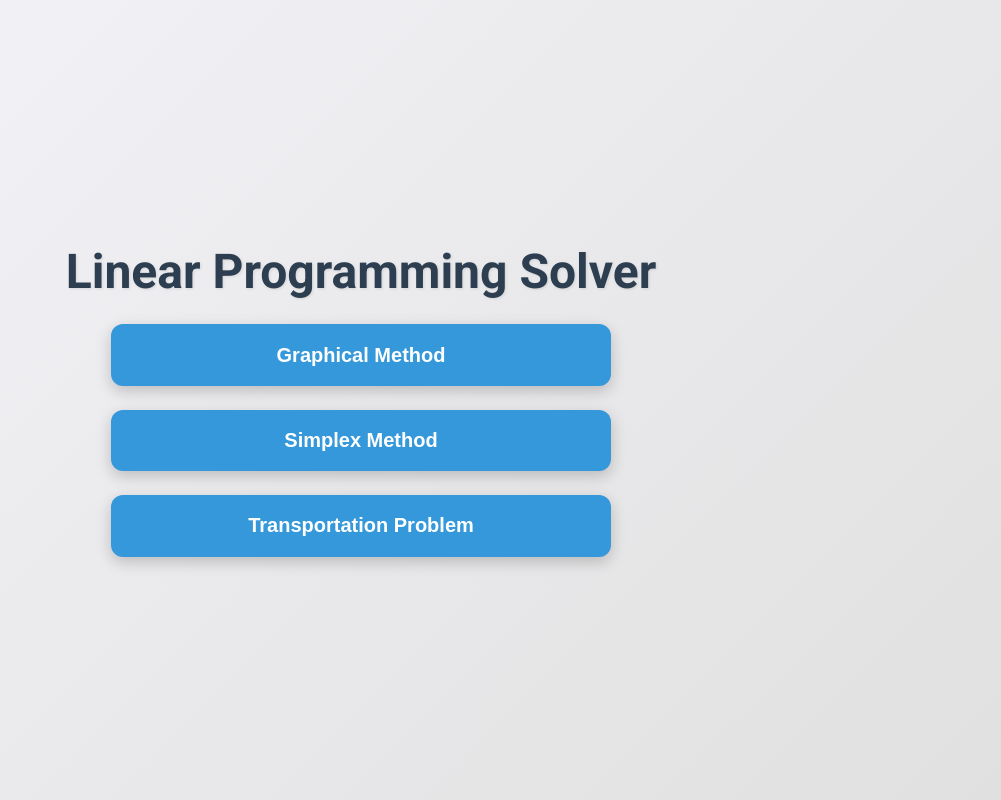
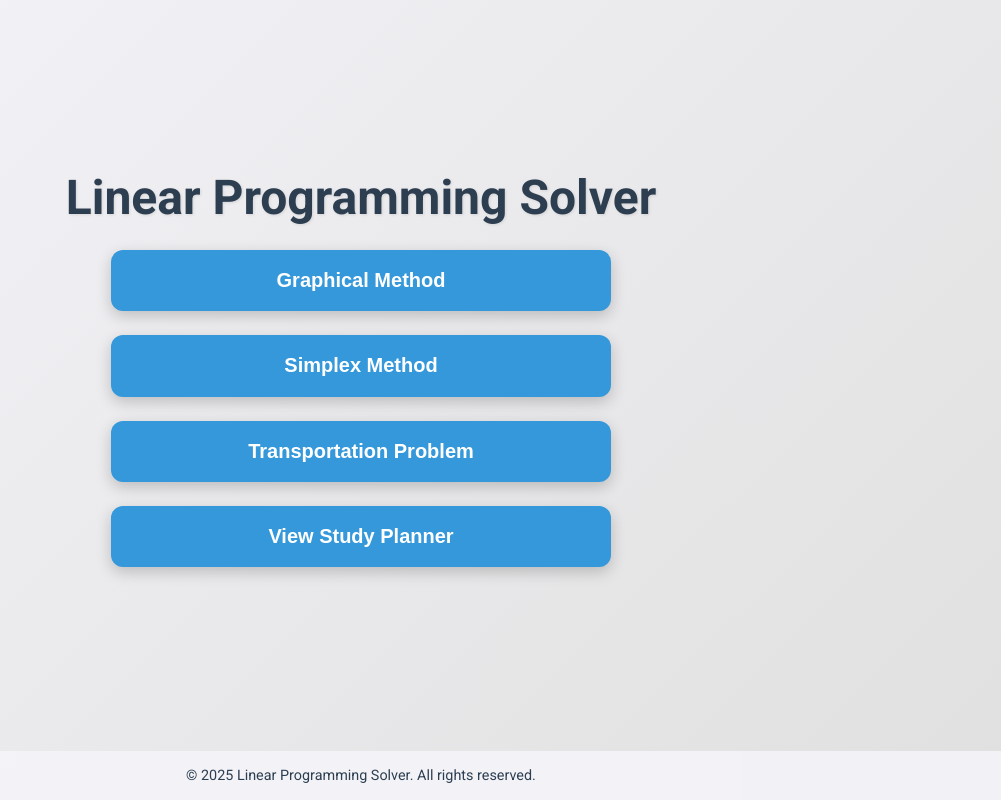
Before and after one commit to svaibhav-7/math_prog, a Django app: page / in a window 1280 px wide. Shown: the whole page, without its empty margins (279-1280 px from the left). Run offline with Django 5.2, Linux system fonts and the light colour scheme.

Commit message:
commit_4

```diff
--- a/math_prog/templates/home.html
+++ b/math_prog/templates/home.html
@@ -53,6 +53,7 @@
       gap: 1.5rem;
       width: 90%;
       max-width: 500px;
+      margin-bottom: 4rem;
     }
 
     .buttons a {
@@ -84,6 +85,18 @@
       box-shadow: 0 3px 10px var(--button-shadow);
     }
 
+    /* Footer styles */
+    .footer {
+      position: fixed;
+      bottom: 0;
+      width: 100%;
+      padding: 1rem;
+      text-align: center;
+      color: var(--secondary);
+      font-size: 0.9rem;
+      background: rgba(244, 244, 249, 0.9);
+    }
+
     /* Responsive adjustments */
     @media (max-width: 600px) {
       h1 {
@@ -108,6 +121,12 @@
     <a href="{% url 'transportation_page' %}">
       <button>Transportation Problem</button>
     </a>
+    <a href="https://mp-project-pk1y.onrender.com" target="_blank">
+      <button>View Study Planner</button>
+    </a>
+  </div>
+  <div class="footer">
+    <p>&copy; 2025 Linear Programming Solver. All rights reserved.</p>
   </div>
 </body>
 </html>
```
Also changed, not shown: math_prog/templates/graphical.html (+17 -0 lines).
